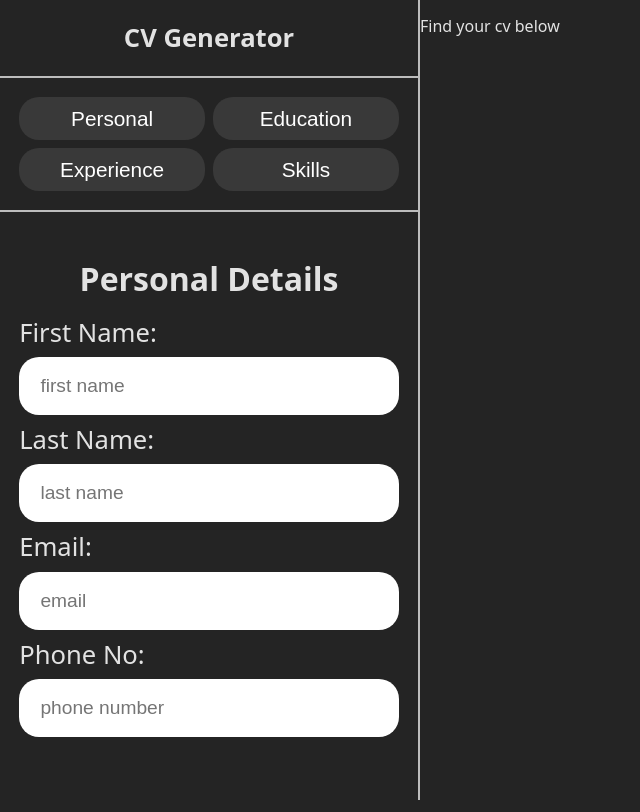
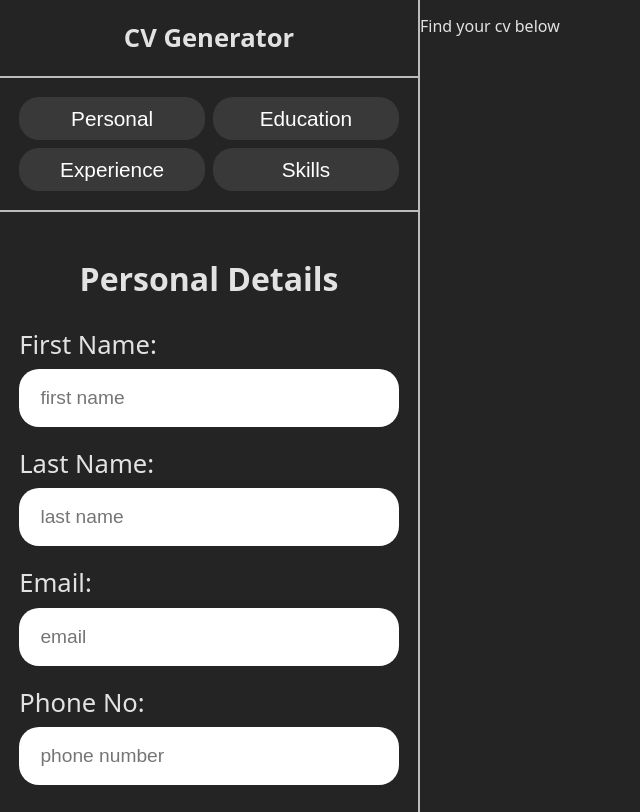
Before and after one commit to Anand-1812/CV-app, a React (Vite) app in the folder cv_app/: page / in a window 1280 px wide. Shown: the whole page, without its empty margins (0-640 px from the left). Built offline with nearby package versions, Linux system fonts and the light colour scheme.

Commit message:
sidebar complete

```diff
--- a/cv_app/src/App.css
+++ b/cv_app/src/App.css
@@ -62,15 +62,10 @@
   box-sizing: border-box;
 }
 
-.personalInfo,
-.education {
+.inputBlock {
   display: flex;
   flex-direction: column;
-  gap: 1.5rem;
-  padding: 1.5rem;
-  border: 2px solid #bdbdbd;
-  border-radius: 10px;
-  box-sizing: border-box;
+  gap: 12px;
 }
 
 h2 {
```
